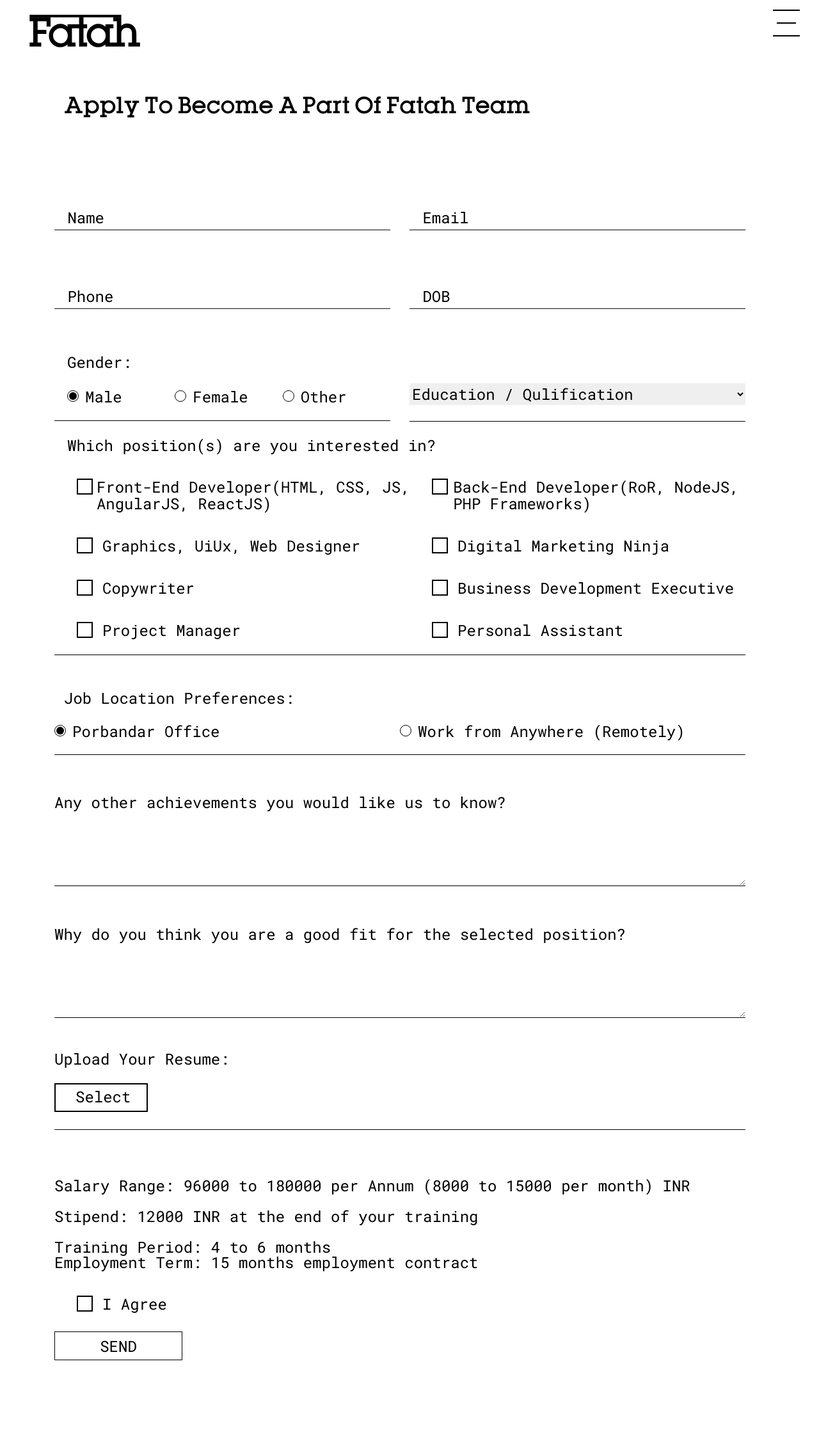
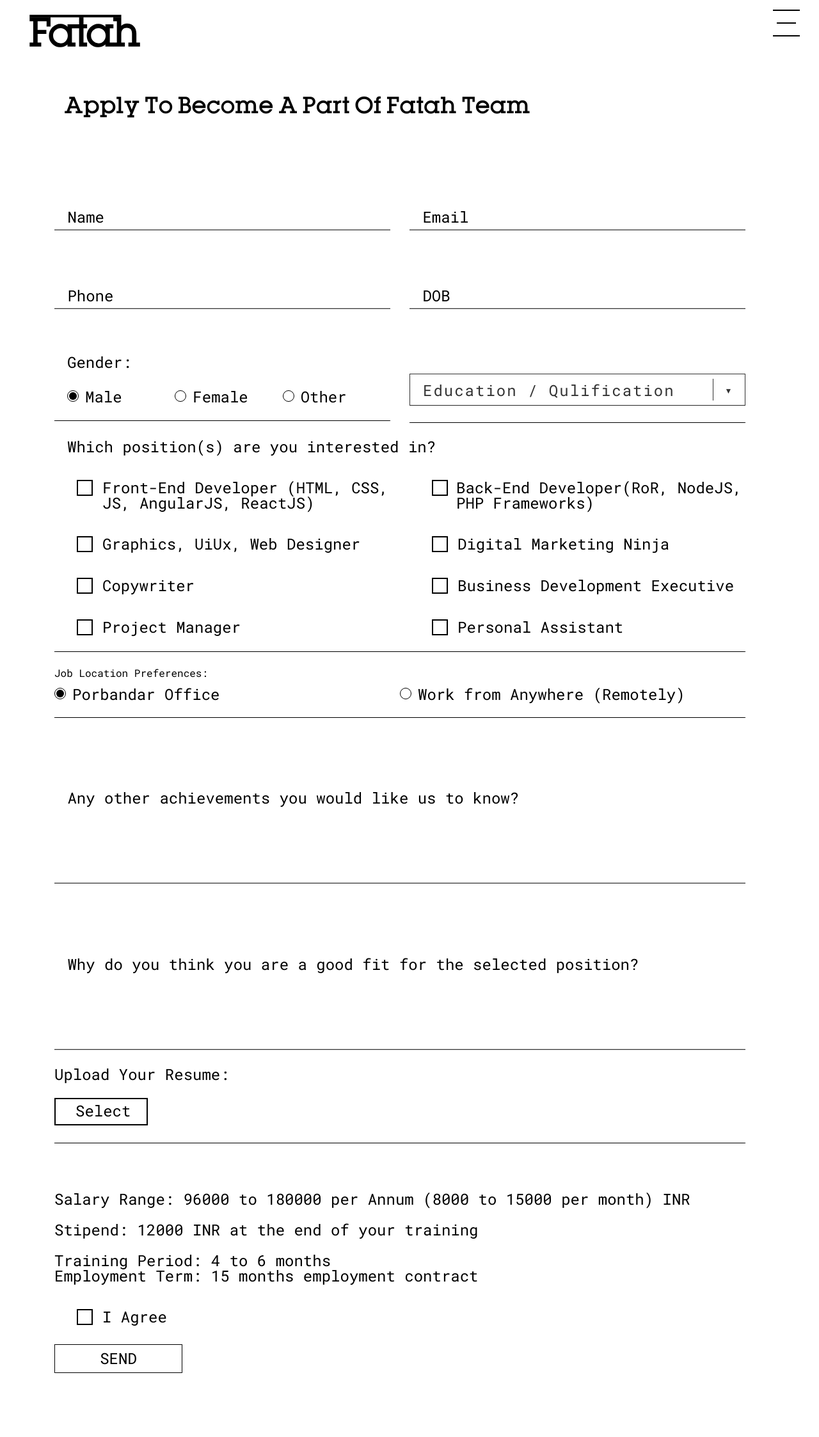
Before and after one commit to fatahco/fatahco.github.io, a Jekyll site: the page built from career.html, in a window 1280 px wide. Shown: the whole page at 64% size. Built offline with Jekyll 4.4.1, drawn with Linux system fonts in a browser that asks for light colours; nearby versions of some CDN libraries.

Commit message:
career page almost complete

```diff
--- a/_sass/scss/career.scss
+++ b/_sass/scss/career.scss
@@ -48,9 +48,9 @@
   @media only screen and (max-width: 767px){
     .gender{
       font-size: 16px;
-    }
-    p{
-      margin-top: 20px;
+      p{
+        margin-top: 20px;
+      }
     }
   }
     .degree{
@@ -144,10 +144,10 @@
     align-items: center;
     position: relative;
     margin-top: 40px;
-    // width: fit-content;
     cursor: pointer;
-    // margin-left: 10px;
     left: 35px;
+    width: fit-content;
+
     &:hover ~.check_border_expand {
       animation: input-box-hover .20s;
       top: -8.75px;
@@ -211,6 +211,11 @@
     }
 
   }
+  @media only screen and (max-width: 767px){
+    .c-checkbox{
+      left: 0;
+    }
+  }
   .title{
     font-size: 24px;
     text-align: left;
@@ -219,7 +224,7 @@
   @media only screen and (max-width: 767px){
     .title{
       font-size: 16px;
-      margin-left: 0;
+      margin: 0;
     }
     .radio-btn{
       margin-bottom: 15px;
@@ -274,7 +279,7 @@
 
   label{
     font-size: 24px;
-    line-height: 2.6rem;
+    // line-height: 2.6rem;
     // margin-left: 15px;
     cursor: pointer;
     &:hover ~ .check_border_expand{
@@ -291,6 +296,12 @@
       height: 42px;
       width: 42px;
     }
+  }
+  #Front-End-Developer label{
+    margin-left: 25px;
+  }
+  #Back-End-Developer label{
+    margin-left: 20px;
   }
   @media only screen and (max-width: 767px){
     label{
@@ -367,6 +378,10 @@
     left: 35px;
     color: red;
   }
+  #Position-error{
+    position: absolute;
+    top: -25px;
+  }
   .qulificationBox{
     p.error{
       font-size: 10px;
@@ -409,6 +424,20 @@
   // #Gender-error{
   //   font-size: 12px;
   // }
+  .cusSelBlock {
+    position: relative;
+    top: 100px;
+  }
+  @media only screen and (max-width: 767px){
+    .cusSelBlock{
+      // min-width: 300px;
+      top: 10px;
+    }
+  }
+  .location-title{
+    margin-bottom: 15px;
+    font-size: 16px;
+  }
 }
 .chk_lable{
   margin-left: 15px;
--- a/_sass/scss/hire-us.scss
+++ b/_sass/scss/hire-us.scss
@@ -56,7 +56,9 @@
 .input--fatah {
   margin-top: 50px;
 }
-
+.coverLetter .input--fatah{
+  margin-top: 75px;
+}
 .input__field--fatah {
   padding: 0.85em 0.5em;
   width: 100%;
@@ -407,12 +409,13 @@
 /* custom select style */
 .cusSelBlock {
   height: 50px;
-  min-width: 500px;
-  z-index: 100;
+  // min-width: 500px;
+  width: 100%;
+  z-index: 5;
 }
 @media only screen and (max-width: 767px){
   .cusSelBlock{
-    min-width: 300px;
+    // min-width: 300px;
   }
 }
 #cusSelectbox {
--- a/career.html
+++ b/career.html
@@ -84,7 +84,7 @@
         <!-- Qulification -->
         <div class="col-sm-6 col-xs-12">
           <div class="qulificationBox">
-            <select id="selectbox" data-selected="" class="degree" name="Qulification" required>
+            <select id="cusSelectbox" data-selected="" class="degree" name="Qulification" required>
               <option value="" selected="selected" disabled="disabled">Education / Qulification</option>
               <option value="MCA" class="items">MCA</option>
               <option value="MSc. IT" class="items">MSc. IT</option>
@@ -107,7 +107,7 @@
           <div class="project-form__service position">
             <div class="c-checkbox" id="Front-End-Developer">
               <input type="checkbox" name="Position" id="Front-End" value="Front-End Developer(HTML, CSS, JS, AngularJS, ReactJS)">
-              <label for="Front-End" class="chk_lable">Front-End Developer(HTML, CSS, JS, AngularJS, ReactJS)</label>
+              <label for="Front-End" class="chk_lable">Front-End Developer (HTML, CSS, JS, AngularJS, ReactJS)</label>
               <span class="check_mark"></span>
               <span class="check_border" id="chk"></span>
             </div>
@@ -189,12 +189,11 @@
           </div>
         <!-- Location -->
         <div class="col-sm-12 col-xs-12">
-          <p class="title">Job Location Preferences:</p>
+          <p class="location-title">Job Location Preferences:</p>
           <span class="location">
             <div class="radio-items">
               <div class="row">
                 <div class="col-sm-6 col-xs-12">
-
                   <span class="radio-btn">
                     <input type="radio" id="location-porbandar" name="Location" value="Porbandar Office" checked>
                     <label for="location-porbandar">Porbandar Office</label>
@@ -213,13 +212,29 @@
         </div>
         <!-- Achivment -->
         <div class="col-sm-12">
-          <textarea name="Achievements" id="message" rows="6" placeholder="" class="input-message"></textarea>
-          <p class="placeholder">Any other achievements you would like us to know?</p>
+          <!-- <textarea name="Achievements" id="message" rows="6" placeholder="" class="input-message"></textarea>
+          <p class="placeholder">Any other achievements you would like us to know?</p> -->
+          <span class="inputt input--fatah">
+            <span class="myerror"></span>
+            <textarea class="input__field input__field--fatah" name="Achievements" id="message" rows="6" required/></textarea>
+            <label class="input__label input__label--fatah" for="Name">
+              <span class="input__label-content input__label-content--fatah">Any other achievements you would like us to know?</span>
+            </label>
+          </span>
         </div>
         <!-- Cover Letter -->
         <div class="col-sm-12">
-          <textarea name="CoverLetter" id="message" rows="6" placeholder="" class="input-message" required></textarea>
-          <p class="placeholder">Why do you think you are a good fit for the selected position?</p>
+          <!-- <textarea name="CoverLetter" id="message" rows="6" placeholder="" class="input-message" required></textarea>
+          <p class="placeholder">Why do you think you are a good fit for the selected position?</p> -->
+          <div class="coverLetter">
+            <span class="inputt input--fatah">
+              <span class="myerror"></span>
+              <textarea class="input__field input__field--fatah" name="CoverLetter" id="message" rows="6" required/></textarea>
+              <label class="input__label input__label--fatah" for="Name">
+                <span class="input__label-content input__label-content--fatah">Why do you think you are a good fit for the selected position?</span>
+              </label>
+            </span>
+          </div>
         </div>
         <!-- Resume -->
         <div class="col-sm-12">
```
